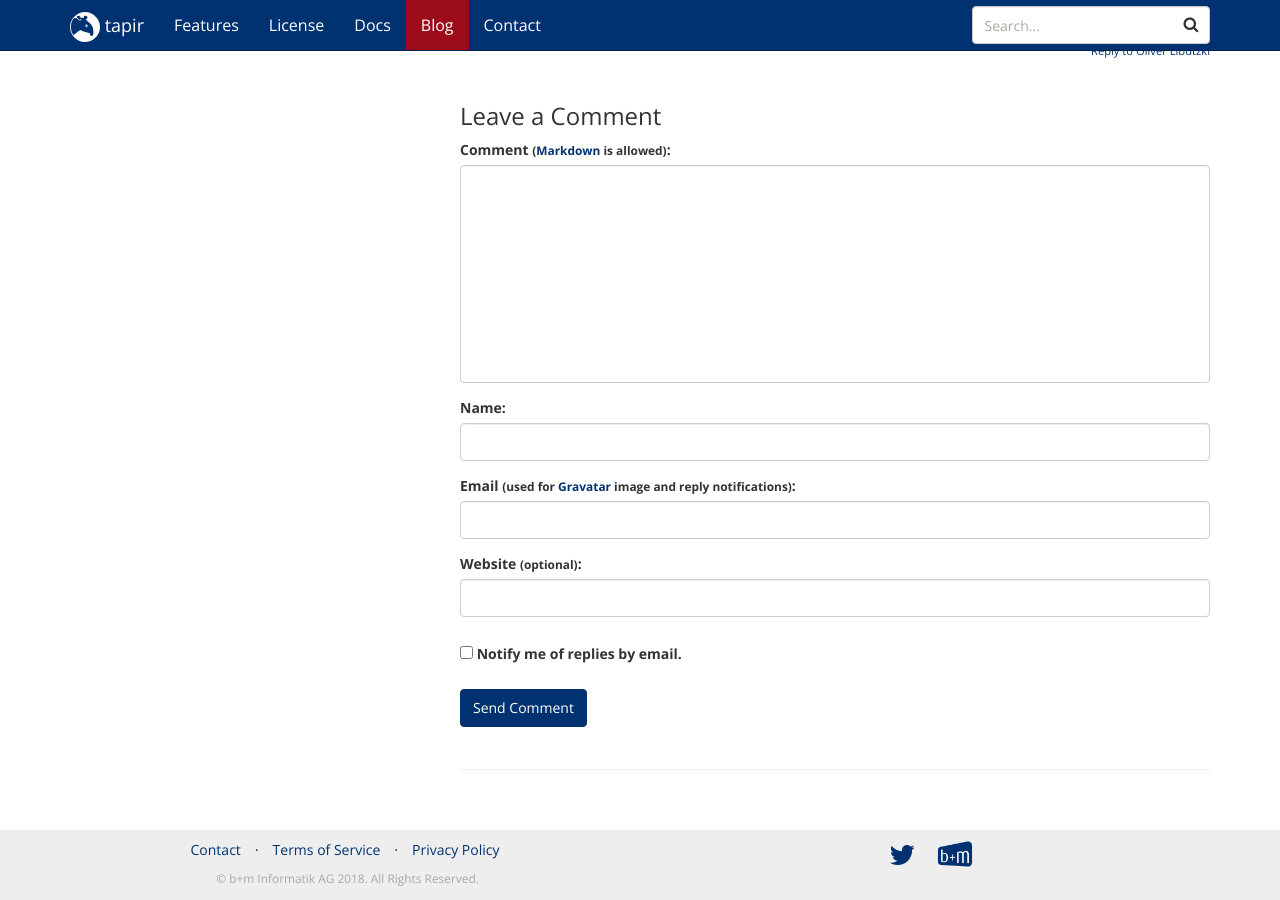
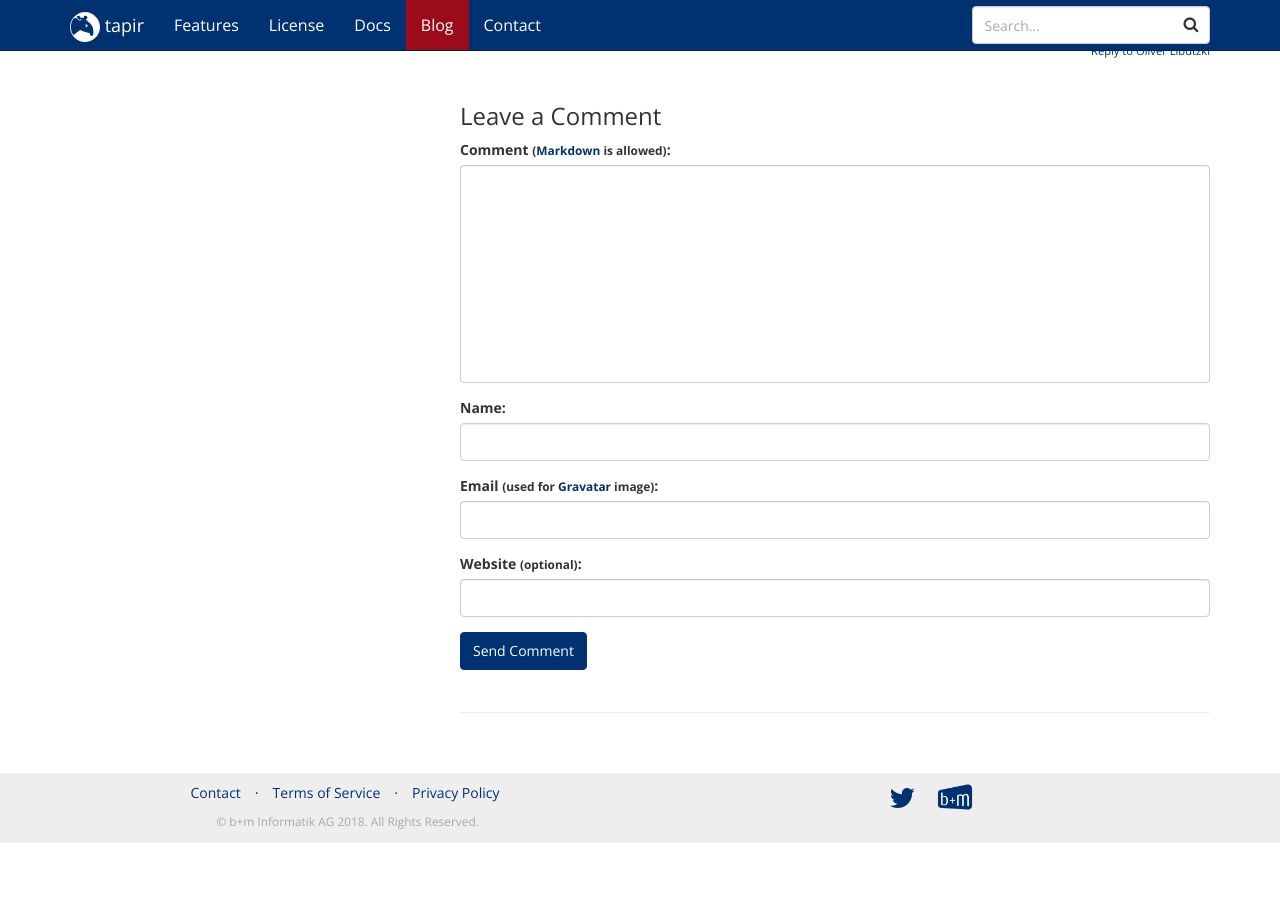
Before and after one commit to tapir-test/tapir-website, a Jekyll site: the page built from _posts/2017-12-15-tapir-released.md, in a window 1280 px wide and 900 px high, scrolled down 547 px. Built offline with Jekyll 4.4.1, drawn with Linux system fonts in a browser that asks for light colours; comment, search, counter and statistics services are not loaded; after the commit the page ends 1390 px from its top, so only the background shows below that.

Commit message:
E-Mail notification disabled
Signed-off-by: Oliver Libutzki <oliver.libutzki@bmiag.de>

```diff
--- a/_includes/comment-form.html
+++ b/_includes/comment-form.html
@@ -20,7 +20,7 @@
         </div>
         <div class="control-group form-group">
             <div class="controls">
-                <label for="comment-form-email">Email <small>(used for <a href="http://gravatar.com">Gravatar</a> image and reply notifications)</small>:</label>
+                <label for="comment-form-email">Email <small>(used for <a href="http://gravatar.com">Gravatar</a> image)</small>:</label>
                 <input type="email" id="comment-form-email" class="form-control" name="fields[email]" required data-validation-required-message="Please enter your email address." spellcheck="false">
             </div>
         </div>
@@ -49,10 +49,6 @@
       <!-- End comment form alert messaging -->
       <div class="control-group form-group">
         <div class="g-recaptcha" data-sitekey="{{ site.reCaptcha.siteKey }}"></div>
-        <label class="comment-reply-notifications" for="comment-form-reply">
-          <input type="checkbox" id="comment-form-reply" name="options[subscribe]" value="email">
-          Notify me of replies by email.
-        </label>
       </div>
       <button type="submit" id="comment-form-submit" class="btn btn-primary">Send Comment</button>
     </form>
--- a/staticman.yml
+++ b/staticman.yml
@@ -48,9 +48,9 @@ comments:
   # Notification settings. When enabled, users can choose to receive notifications
   # via email when someone adds a reply or a new comment. This requires an account
   # with Mailgun, which you can get for free at http://mailgun.com.
-  #notifications:
+  notifications:
     # Enable notifications
-    #enabled: true
+    enabled: false
 
     # (!) ENCRYPTED
     #
```
